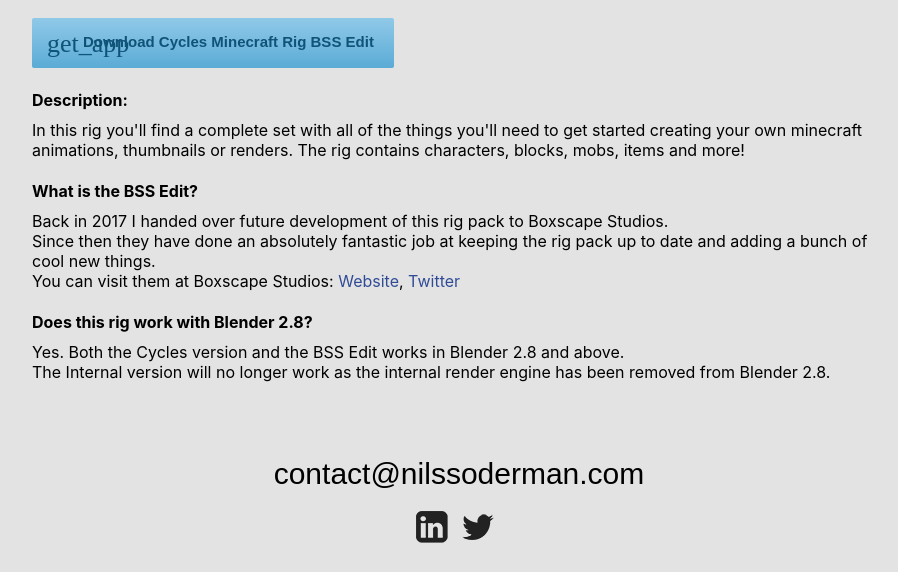
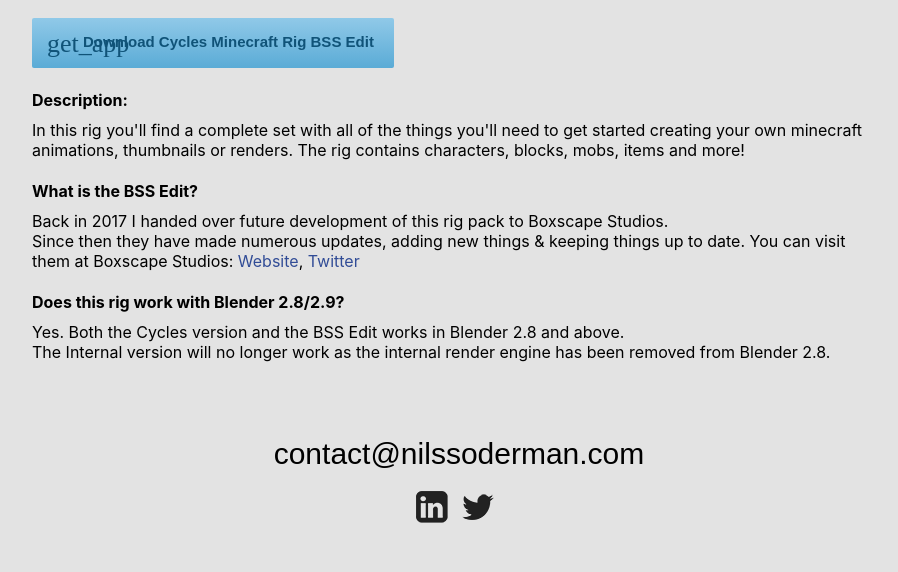
Before and after one commit to nils-soderman/www.nilssoderman.com, a PHP site: page /downloads/minecraft-blender-rig/index.php in a window 1280 px wide. Shown: the part 1141-1713 px from the top of the page, without its empty margins (181-1079 px from the left). After the commit the page ends 1664 px from the top, so only its background shows below. Run offline with PHP 8.4, Linux system fonts and the light colour scheme; some libraries are stand-ins or nearby versions; some web fonts are replaced.

Commit message:
Minecraft Blender Rig - updated description text

```diff
--- a/downloads/minecraft-blender-rig/index.php
+++ b/downloads/minecraft-blender-rig/index.php
@@ -86,15 +86,12 @@
             minecraft animations, thumbnails or renders. The rig contains characters, blocks, mobs, items and more!
             </p>
 
-
-
         <h4 class="dl-title faq-title">What is the BSS Edit?</h4>
             <p class="faq-text">Back in 2017 I handed over future development of this rig pack to Boxscape Studios.<br>
-            Since then they have done an absolutely fantastic job at keeping the rig pack up to date and adding a bunch of cool new things.<br>
-            You can visit them at Boxscape Studios: <a href="https://sites.google.com/view/boxscape-studios/downloads" target="_blank" rel="noopener">Website</a>, <a href="https://twitter.com/BoxscapeStudios" target="_blank" rel="noopener">Twitter</a>
+            Since then they have made numerous updates, adding new things & keeping things up to date. You can visit them at Boxscape Studios: <a href="https://sites.google.com/view/boxscape-studios/downloads" target="_blank" rel="noopener">Website</a>, <a href="https://twitter.com/BoxscapeStudios" target="_blank" rel="noopener">Twitter</a>
             </p>
 
-        <h4 class="dl-title faq-title">Does this rig work with Blender 2.8?</h4>
+        <h4 class="dl-title faq-title">Does this rig work with Blender 2.8/2.9?</h4>
         <p class="faq-text">Yes. Both the Cycles version and the BSS Edit works in Blender 2.8 and above.<br>
         The Internal version will no longer work as the internal render engine has been removed from Blender 2.8.
         </p>
```
